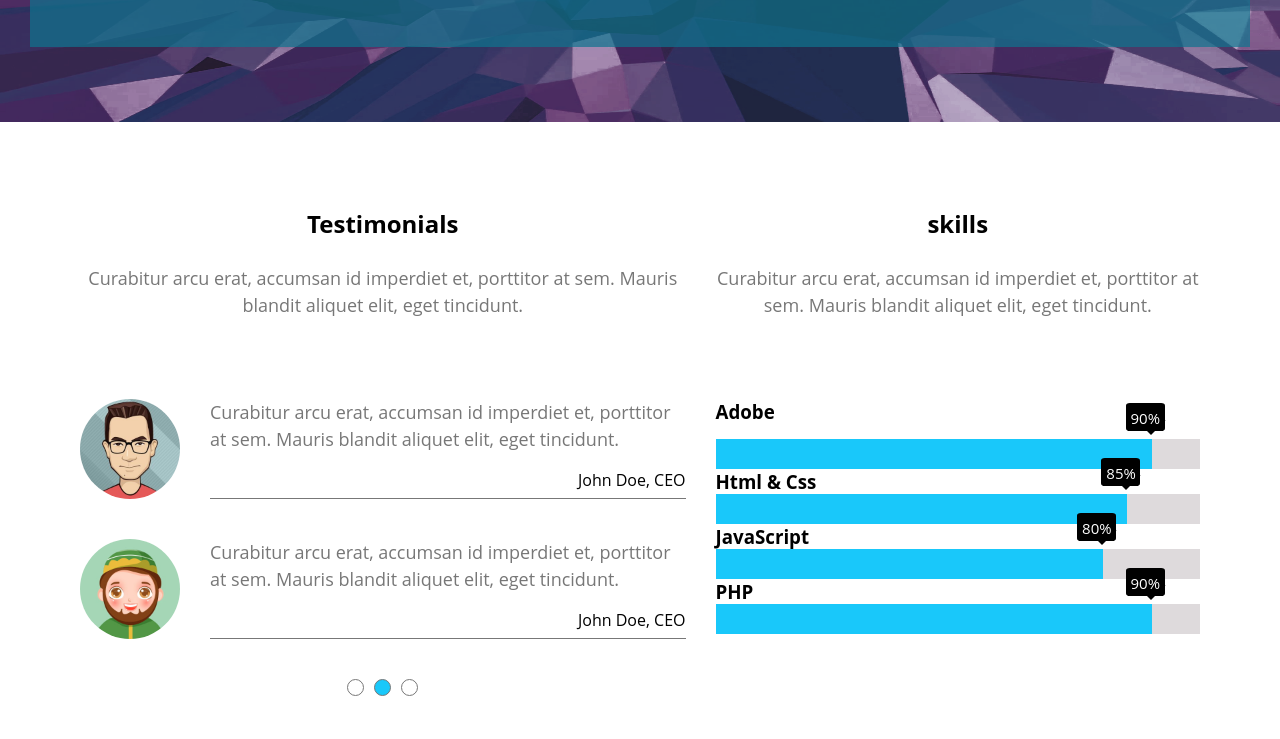
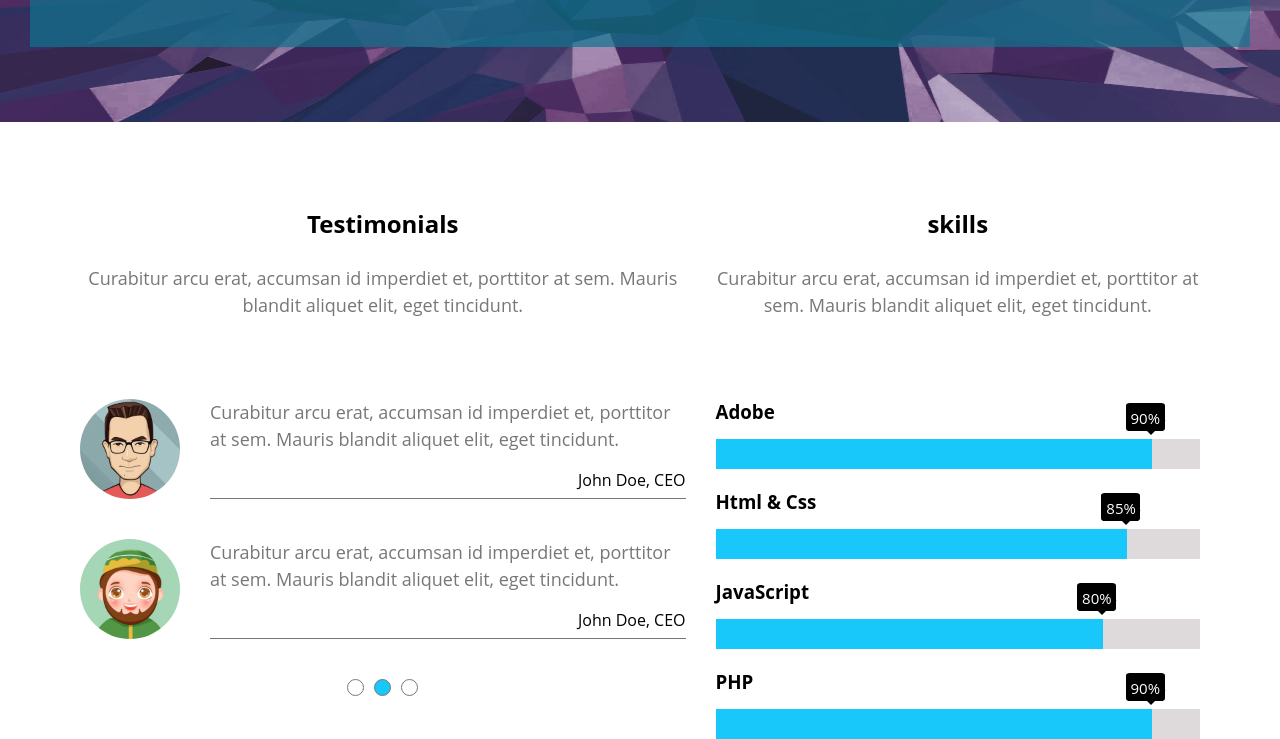
Before and after one commit to Ibrahim-Karagaji/Second-Project, a plain HTML site: page index.html in a window 1280 px wide. Shown: the part 4554-5293 px from the top of the page. Before the commit the page ends 5250 px from the top, so only its background shows below. Drawn offline with Linux system fonts and the light colour scheme.

Commit message:
update rates's Elements (added gap between of them)

```diff
--- a/css-folder/kasper.css
+++ b/css-folder/kasper.css
@@ -789,7 +789,14 @@ img:hover ~ .options{
 
 }
 
-.adobe-rate h3{
+.statistics .rates{
+
+    display: grid;
+    gap: 20px;
+
+}
+
+.rates h3{
 
     padding-bottom: 15px;
 
```
